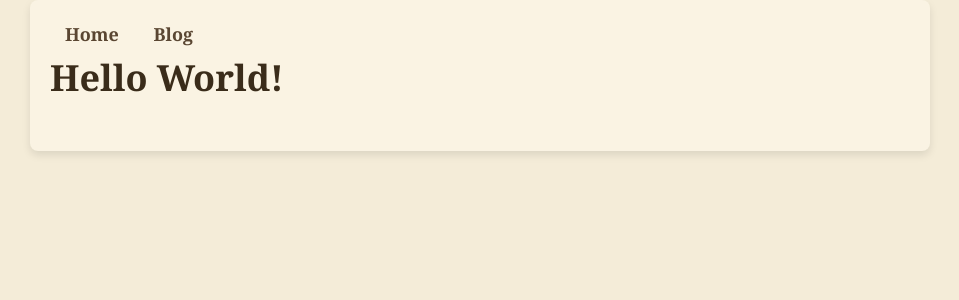
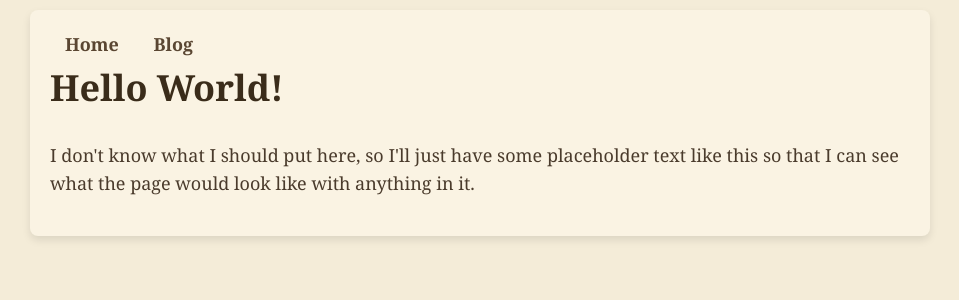
Before and after one commit to goran2711/goran2711.github.io, a Jekyll site: the page built from index.html, in a window 1280 px wide. Shown: the top 300 px of the page, without its empty margins (160-1119 px from the left). Built offline with Jekyll 4.4.1, drawn with Linux system fonts in a browser that asks for light colours.

Commit message:
Update top-bottom margin.

```diff
--- a/assets/css/styles.css
+++ b/assets/css/styles.css
@@ -39,6 +39,7 @@
 main {
   background-color: #faf3e3;
   padding: 20px;
+  margin: 10px 0px;
   box-shadow: 0 4px 8px rgba(0, 0, 0, 0.1);
   border-radius: 8px;
   text-align: left; /* Keep content left-aligned */
--- a/index.html
+++ b/index.html
@@ -3,3 +3,5 @@
 title: Home
 ---
 <h1>Hello World!</h1>
+
+<p>I don't know what I should put here, so I'll just have some placeholder text like this so that I can see what the page would look like with anything in it.</p>
```
Also changed, not shown: _posts/2025-02-12-reflective-capture-journaling.md (added, +15 -0 lines).
